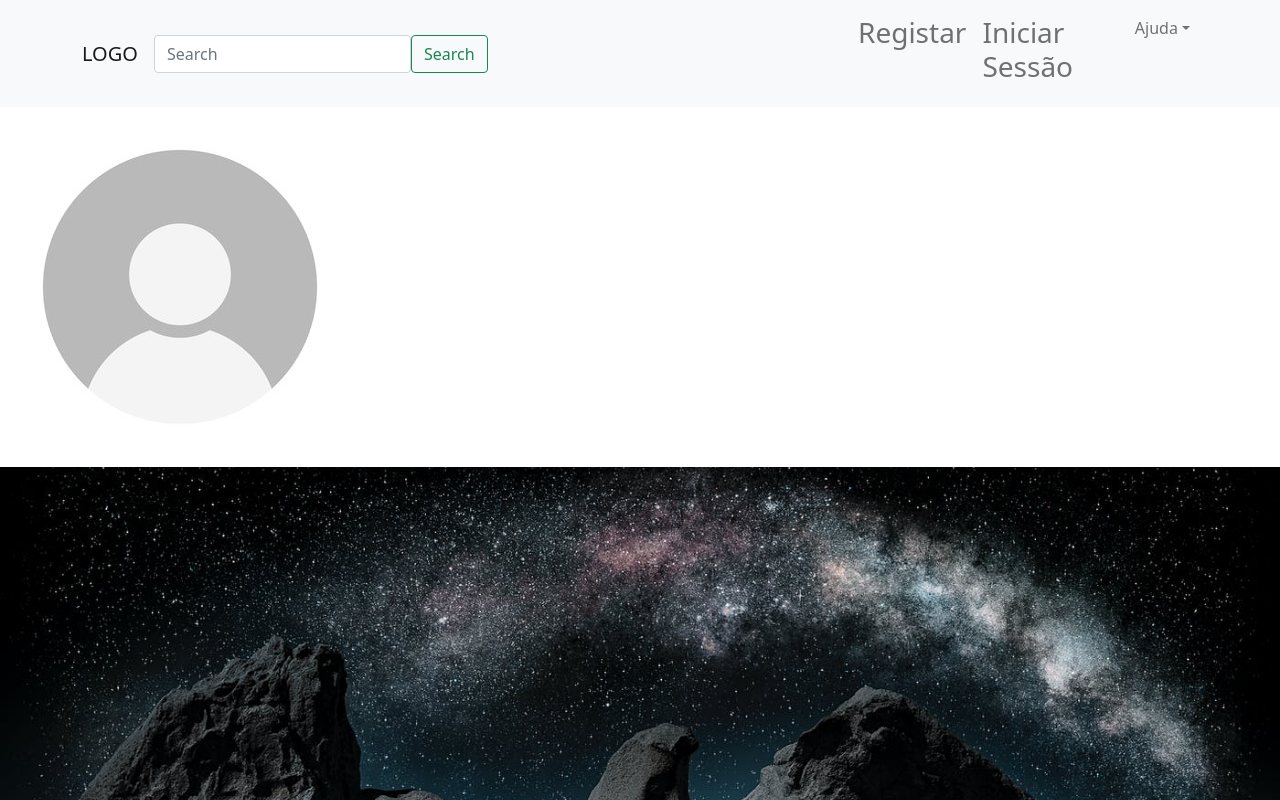
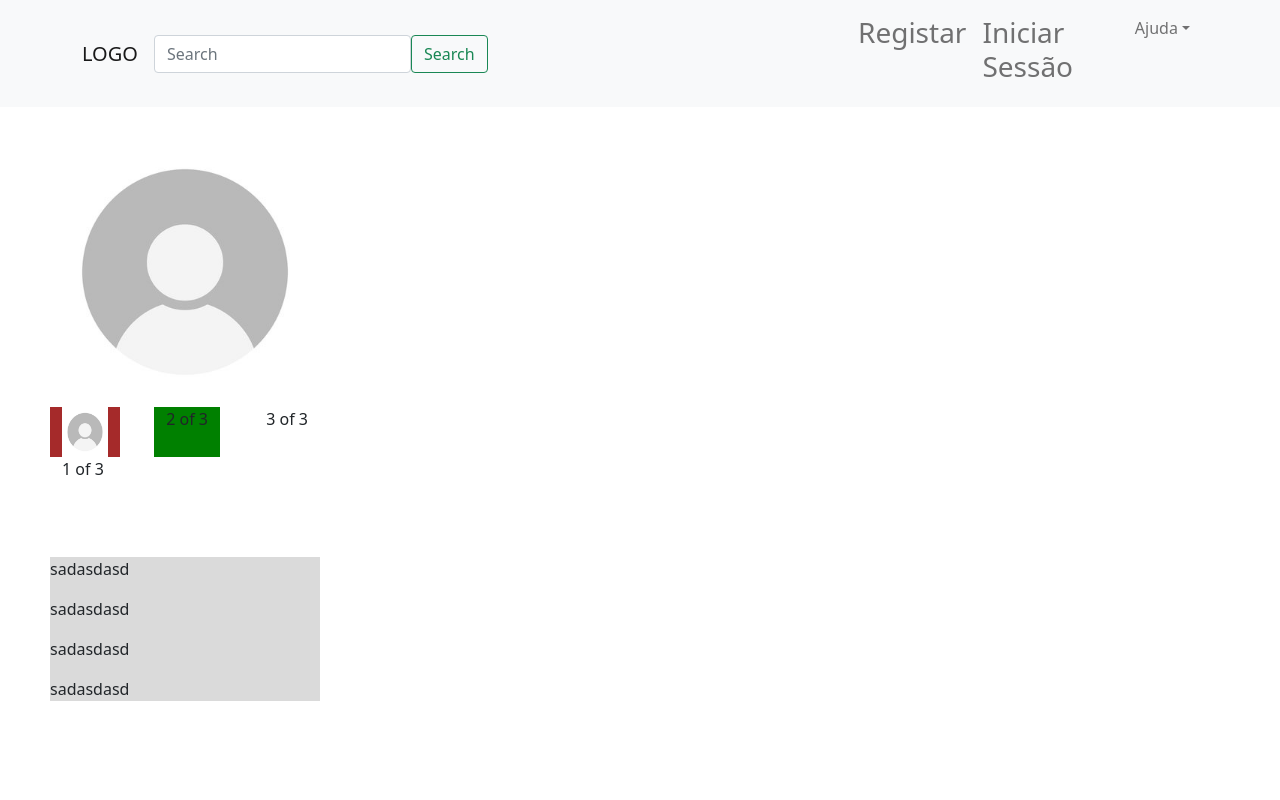
Before and after one commit to mattcapazz/plataforma, a React (Create React App) app in the folder web/: page /profile in a window 1280 px wide. Shown: the top 800 px of the page. Built offline with nearby package versions, Linux system fonts and the light colour scheme.

Commit message:
profile update grid perAcademico

```diff
--- a/web/package.json
+++ b/web/package.json
@@ -6,10 +6,12 @@
     "@testing-library/jest-dom": "^5.15.0",
     "@testing-library/react": "^11.2.7",
     "@testing-library/user-event": "^12.8.3",
+    "@types/node": "^12.7.8",
     "bootstrap": "^5.1.3",
     "firebase": "^9.5.0",
     "i": "^0.3.7",
     "npm": "^8.1.2",
+    "prop-types": ">=15.5.6",
     "react": "^17.0.2",
     "react-bootstrap": "^2.0.0-rc.1",
     "react-dom": "^17.0.2",
@@ -42,5 +44,8 @@
       "last 1 firefox version",
       "last 1 safari version"
     ]
+  },
+  "devDependencies": {
+    "react-alice-carousel": "^2.5.1"
   }
 }
--- a/web/src/components/profile.css
+++ b/web/src/components/profile.css
@@ -1,4 +1,32 @@
+.fotos {
+  margin-left: 50px !important;
+  margin-top: 30px !important;
+  height: 320px;
+  width: 270px;
+}
+
+#FotoG {
+  max-width: 100%;
+  height: auto;
+}
+
 #slideshow {
-  width: 10px;
-  height: 60px;
+  width: 100%;
 }
+
+#col1 {
+  background-color: brown;
+  height: 50px;
+  width: 70px;
+}
+
+#col2 {
+  background-color: green;
+}
+
+.percAcademico {
+  margin-top: 100px;
+  background-color: rgb(218, 218, 218);
+  width: 100%;
+  height: auto;
+}
--- a/web/src/components/profile.jsx
+++ b/web/src/components/profile.jsx
@@ -1,43 +1,38 @@
 import React from "react";
-import Carousel from "react-bootstrap/Carousel";
-import image1 from "./img/1.jpg";
-import image2 from "./img/2.jpeg";
+import { Container } from "react-bootstrap";
+import Col from "react-bootstrap/Col";
+import Row from "react-bootstrap/Row";
 import profpic from "./img/profilepic.jpg";
 import Navbar from "./navbar";
+import "./profile.css";
 
 export default class Profile extends React.Component {
   render() {
     return (
       <>
         <Navbar />
-        <div id="FotoG">
-          <img src={profpic} alt="" />
-          <div id="slideshow">
-            <Carousel>
-              <Carousel.Item>
-                <img className="d-block w-100" src={image1} alt="First slide" />
-                <Carousel.Caption>
-                  <h3>First slide label</h3>
-                  <p>
-                    Nulla vitae elit libero, a pharetra augue mollis interdum.
-                  </p>
-                </Carousel.Caption>
-              </Carousel.Item>
-              <Carousel.Item>
-                <img
-                  className="d-block w-100"
-                  src={image2}
-                  alt="Second slide"
-                />
+        <div class="fotos">
+          <div id="FotoG">
+            <img src={profpic} alt="" width="100%" height="100%" />
+            <div id="slideshow">
+              <Container>
+                <Row xs="auto">
+                  <Col id="col1">
+                    <img src={profpic} alt="" width="100%" height="100%" />1 of
+                    3
+                  </Col>
+                  <Col id="col2">2 of 3</Col>
+                  <Col>3 of 3</Col>
+                </Row>
+              </Container>
+            </div>
+          </div>
 
-                <Carousel.Caption>
-                  <h3>Second slide label</h3>
-                  <p>
-                    Lorem ipsum dolor sit amet, consectetur adipiscing elit.
-                  </p>
-                </Carousel.Caption>
-              </Carousel.Item>
-            </Carousel>
+          <div class="percAcademico">
+            <p>sadasdasd</p>
+            <p>sadasdasd</p>
+            <p>sadasdasd</p>
+            <p>sadasdasd</p>
           </div>
         </div>
       </>
```
Also changed, not shown: 1 other file (tests, documents, lock files or other folders).
